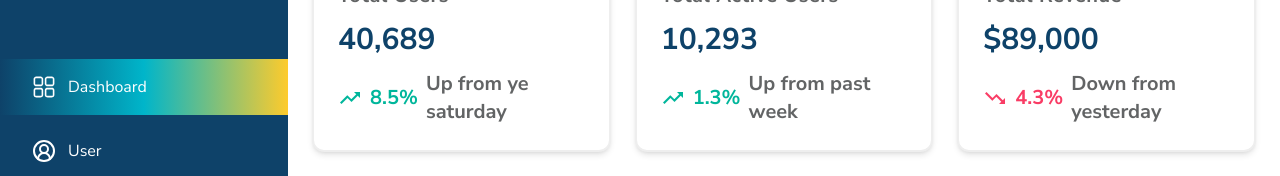
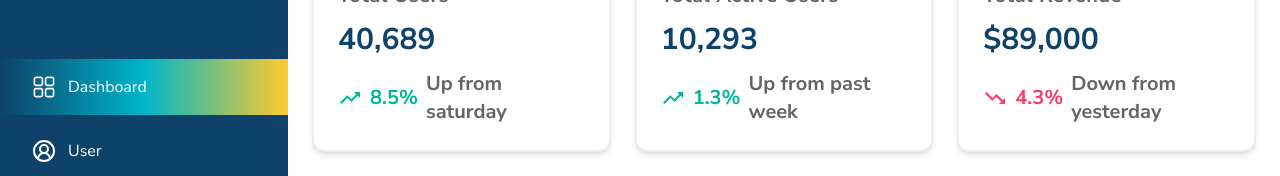
Before and after one commit to Sanjida-Khanam778/qbert-admin-dashboard, a React (Vite) app: page / in a window 1280 px wide. Shown: the part 132-308 px from the top of the page. Built offline with nearby package versions, Linux system fonts and the light colour scheme.

Commit message:
fix text issues

```diff
--- a/src/components/Overview/Overview.jsx
+++ b/src/components/Overview/Overview.jsx
@@ -50,7 +50,7 @@ const Overview = () => {
       title: "Total Users",
       value: "40,689",
       percentage: "8.5%",
-      text: "Up from ye saturday",
+      text: "Up from saturday",
       image: up,
     },
     {
```
Also changed, not shown: 1 other file (tests, documents, lock files or other folders).
